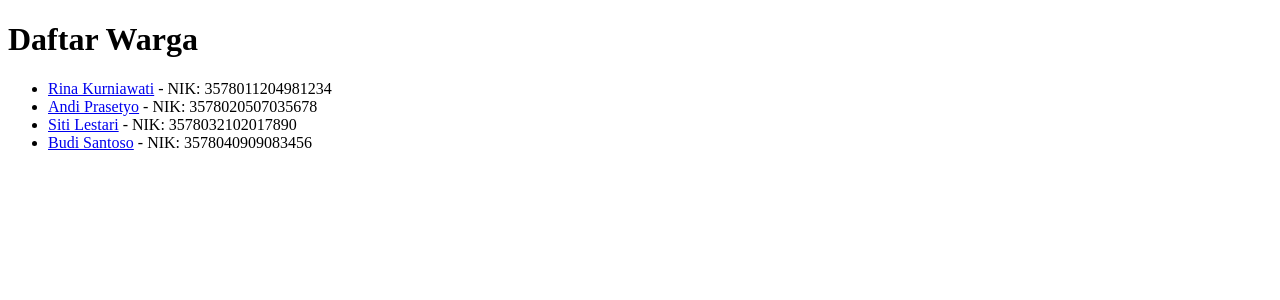
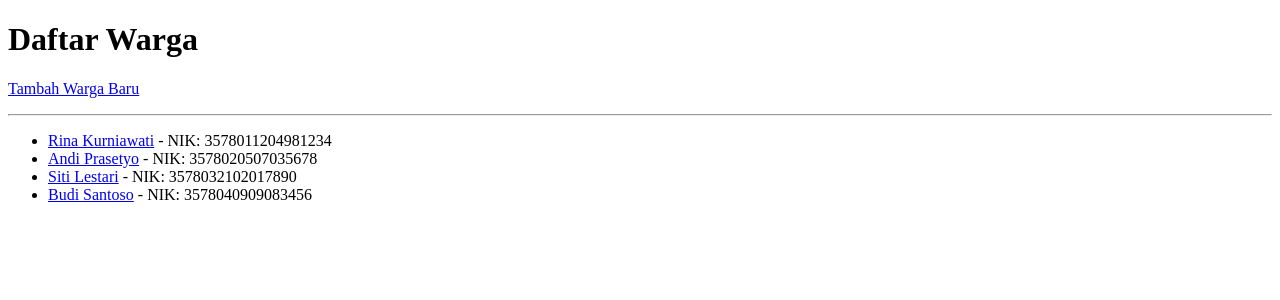
Before and after one commit to Freddy47588/framework-programming-kelurahan-23201276, a Django app: page /warga/ in a window 1280 px wide. Shown: the top 300 px of the page. Run offline with Django 5.2, Linux system fonts and the light colour scheme; data comes from the database, SQL or seed files in the repository.

Commit message:
Modul 3: tambah link ke form warga & pengaduan dari halaman list

```diff
--- a/warga/templates/warga/warga_list.html
+++ b/warga/templates/warga/warga_list.html
@@ -1,12 +1,19 @@
 <!DOCTYPE html>
 <html>
-<head><title>Daftar Warga Kelurahan</title></head>
+  <head>
+    <title>Daftar Warga Kelurahan</title>
+  </head>
   <body>
+
     <h1>Daftar Warga</h1>
+
+    <p><a href="{% url 'warga-tambah' %}">Tambah Warga Baru</a></p>
+    <hr />
     <ul>
       {% for warga in object_list %}
       <li>
-        <a href="{% url 'warga-detail' warga.pk %}">{{ warga.nama_lengkap }}</a> - NIK: {{ warga.nik }}
+        <a href="{% url 'warga-detail' warga.pk %}">{{ warga.nama_lengkap }}</a>
+        - NIK: {{ warga.nik }}
       </li>
       {% empty %}
       <li>Belum ada data warga yang terdaftar.</li>
```
Lines whose indentation alone changed are shown as unchanged.
